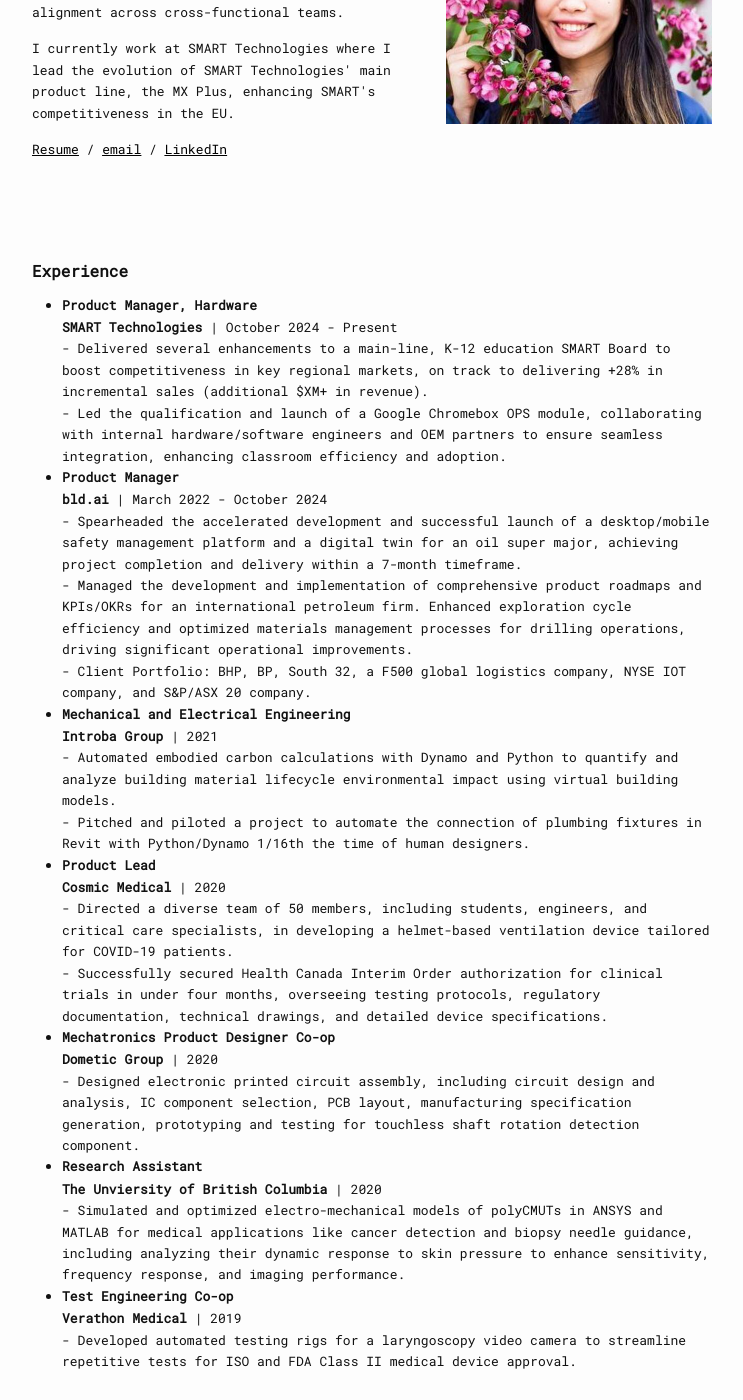
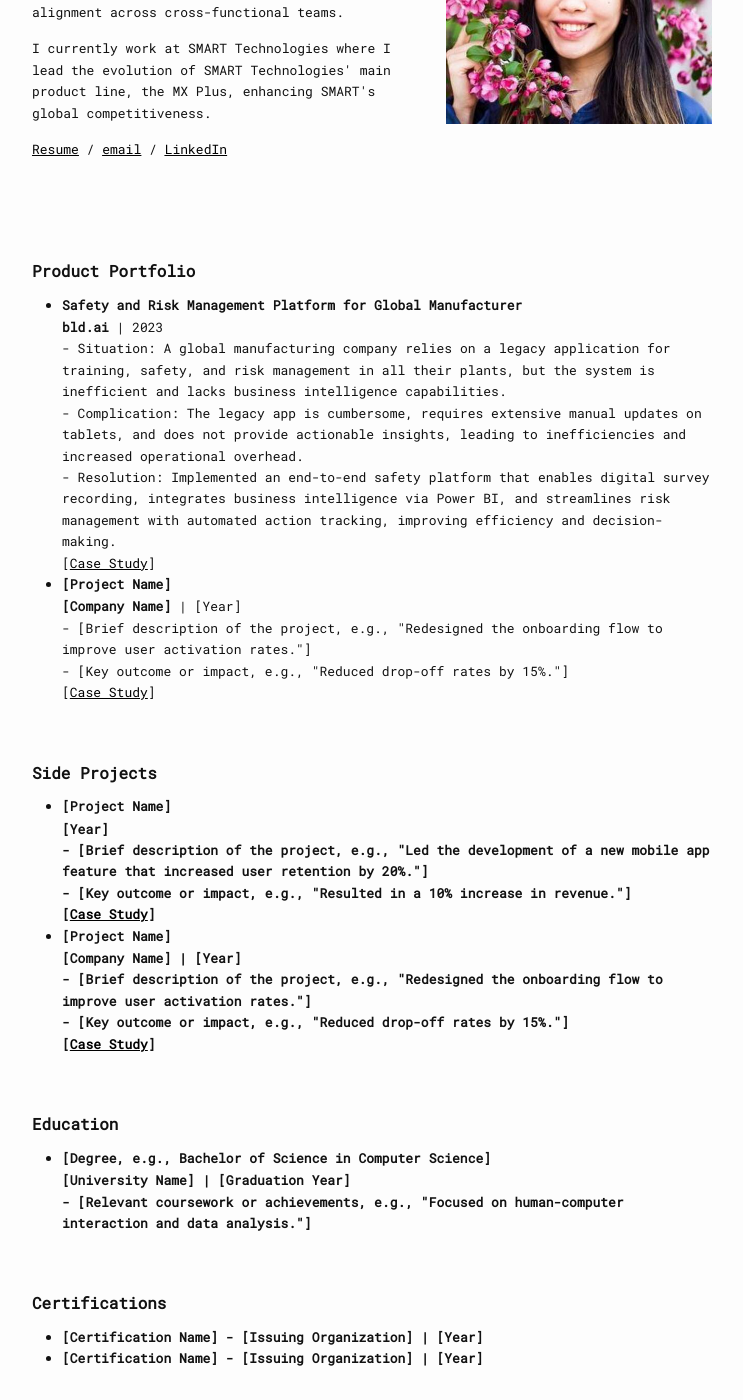
Before and after one commit to amywanwu/amywanwu.github.io, a Jekyll site: the page built from index.html, in a window 1280 px wide and 1400 px high, scrolled down 291 px. Shown: the whole window, without its empty margins (268-1011 px from the left). Built offline with Jekyll 4.4.1, drawn with Linux system fonts in a browser that asks for light colours; some of the changed text lies outside the part shown.

Commit message:
Update index.html
Added case, removed exp.

```diff
--- a/index.html
+++ b/index.html
@@ -6,8 +6,8 @@ layout: homepage
     <div class="col-md-7">
         <div class="block"></div>
         <p>Hi! I am Amy Wu.</p>
-        <p>I am a Product Manager with a Mechatronics engineering background, driving innovation at the intersection of business, hardware, software, and AI. My strength is translating complex ideas into clear, actionable strategies, ensuring seamless alignment across cross-functional teams.</p>
-        <p>I currently work at SMART Technologies where I lead the evolution of SMART Technologies' main product line, the MX Plus, enhancing SMART's competitiveness in the EU.</p>
+        <p>I am a Product Manager with a mechatronics engineering background, driving innovation at the intersection of business, hardware, software, and AI. My strength is translating complex ideas into clear, actionable strategies, ensuring seamless alignment across cross-functional teams.</p>
+        <p>I currently work at SMART Technologies where I lead the evolution of SMART Technologies' main product line, the MX Plus, enhancing SMART's global competitiveness.</p>
 
         <p><u><a href="/assets/img/idx/cv.pdf">Resume</a></u> / <a href="mailto:amywjwu+sourcewebsite@gmail.com"><u>email</u></a> / <a href="https://www.linkedin.com/in/amywjwu/"><u>LinkedIn</u></a></p>
     </div>
@@ -16,7 +16,7 @@ layout: homepage
     </div>
 </div>
 <div>&nbsp;</div>
-
+<!--
 <h2>Experience</h2>
 <ul>
     <li>
@@ -25,6 +25,7 @@ layout: homepage
         - Delivered several enhancements to a main-line, K-12 education SMART Board to boost competitiveness in key regional markets, on track to delivering +28% in incremental sales (additional $XM+ in revenue).<br>
         - Led the qualification and launch of a Google Chromebox OPS module, collaborating with internal hardware/software engineers and OEM partners to ensure seamless integration, enhancing classroom efficiency and adoption.<br>
     </li>
+    <br>
     <li>
         <h4>Product Manager</h4>
         <strong>bld.ai</strong> | March 2022 - October 2024<br>
@@ -32,40 +33,65 @@ layout: homepage
         - Managed the development and implementation of comprehensive product roadmaps and KPIs/OKRs for an international petroleum firm. Enhanced exploration cycle efficiency and optimized materials management processes for drilling operations, driving significant operational improvements.<br>
         - Client Portfolio: BHP, BP, South 32, a F500 global logistics company, NYSE IOT company, and S&P/ASX 20 company.<br>
     </li>
+    <br>
     <li>
         <h4>Mechanical and Electrical Engineering</h4>
         <strong>Introba Group</strong> | 2021<br>
         - Automated embodied carbon calculations with Dynamo and Python to quantify and analyze building material lifecycle environmental impact using virtual building models.<br>
         - Pitched and piloted a project to automate the connection of plumbing fixtures in Revit with Python/Dynamo 1/16th the time of human designers.<br>
     </li>
+    <br>
     <li>
         <h4>Product Lead</h4>
         <strong>Cosmic Medical</strong> | 2020<br>
         - Directed a diverse team of 50 members, including students, engineers, and critical care specialists, in developing a helmet-based ventilation device tailored for COVID-19 patients.<br>
         - Successfully secured Health Canada Interim Order authorization for clinical trials in under four months, overseeing testing protocols, regulatory documentation, technical drawings, and detailed device specifications.<br>
     </li>
+    <br>
     <li>
         <h4>Mechatronics Product Designer Co-op</h4>
         <strong>Dometic Group</strong> | 2020<br>
         - Designed electronic printed circuit assembly, including circuit design and analysis, IC component selection, PCB layout, manufacturing specification generation, prototyping and testing for touchless shaft rotation detection component.<br>
     </li>
+    <br>
     <li>
         <h4>Research Assistant</h4>
         <strong>The Unviersity of British Columbia</strong> | 2020<br>
         - Simulated and optimized electro-mechanical models of polyCMUTs in ANSYS and MATLAB for medical applications like cancer detection and biopsy needle guidance, including analyzing their dynamic response to skin pressure to enhance sensitivity, frequency response, and imaging performance.<br>
     </li>
+    <br>
     <li>
         <h4>Test Engineering Co-op</h4>
         <strong>Verathon Medical</strong> | 2019<br>
         - Developed automated testing rigs for a laryngoscopy video camera to streamline repetitive tests for ISO and FDA Class II medical device approval.<br>
     </li>
 </ul>
+-->
 
-<h2>Projects</h2>
+<h2>Product Portfolio</h2>
+<ul>
+    <li>
+        <h4>Safety and Risk Management Platform for Global Manufacturer</h4>
+        <strong>bld.ai</strong> | 2023<br>
+        - Situation: A global manufacturing company relies on a legacy application for training, safety, and risk management in all their plants, but the system is inefficient and lacks business intelligence capabilities.<br>
+        - Complication: The legacy app is cumbersome, requires extensive manual updates on tablets, and does not provide actionable insights, leading to inefficiencies and increased operational overhead.<br>
+        - Resolution: Implemented an end-to-end safety platform that enables digital survey recording, integrates business intelligence via Power BI, and streamlines risk management with automated action tracking, improving efficiency and decision-making.<br>
+        [<a href="[project link]">Case Study</a>]
+    </li>
+    <li>
+        <h4>[Project Name]</h4>
+        <strong>[Company Name]</strong> | [Year]<br>
+        - [Brief description of the project, e.g., "Redesigned the onboarding flow to improve user activation rates."]<br>
+        - [Key outcome or impact, e.g., "Reduced drop-off rates by 15%."]<br>
+        [<a href="[project link]">Case Study</a>]
+    </li>
+</ul>
+
+<h2>Side Projects</h2>
 <ul>
     <li>
         <h4>[Project Name]</h4>
-        <strong>[Company Name]</strong> | [Year]<br>
+        <strong>[Year]<br>
         - [Brief description of the project, e.g., "Led the development of a new mobile app feature that increased user retention by 20%."]<br>
         - [Key outcome or impact, e.g., "Resulted in a 10% increase in revenue."]<br>
         [<a href="[project link]">Case Study</a>]
```
